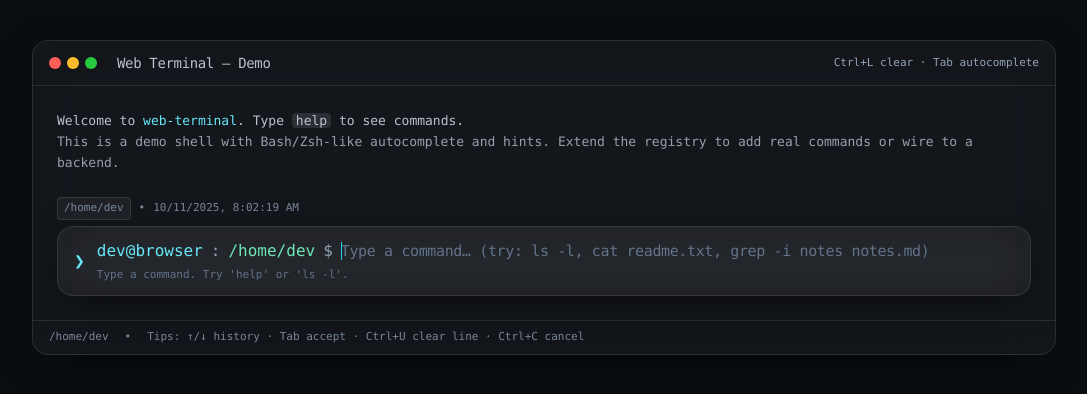
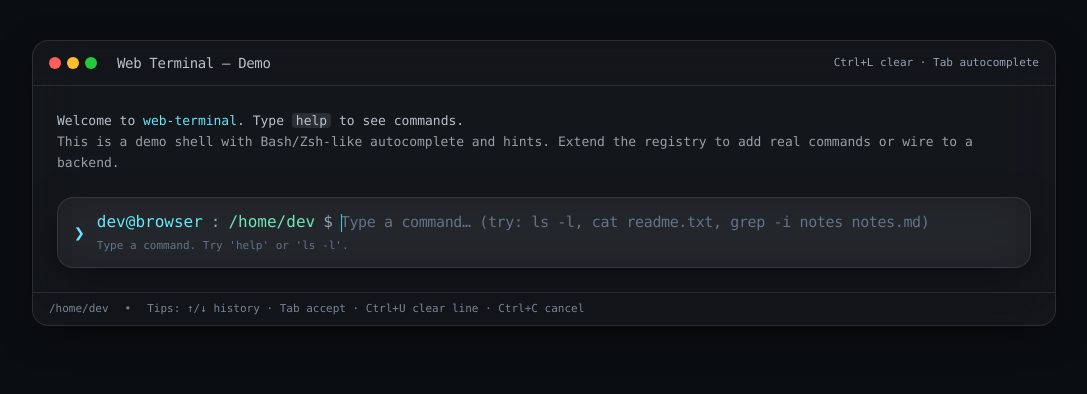
Before and after one commit to frelseRS/NeXterminal, a React (Vite) app: page / in a window 1280 px wide. Shown: the top 394 px of the page, without its empty margins (96-1183 px from the left). Built offline with nearby package versions, Linux system fonts and the light colour scheme.

Commit message:
Removed redundant timestamp

```diff
--- a/src/App.tsx
+++ b/src/App.tsx
@@ -143,6 +143,8 @@ export default function App(): JSX.Element {
                   <span>{new Date(h.ts).toLocaleTimeString()}</span>
                   <span>•</span>
                   <span className={"px-1.5 py-0.5 rounded border " + (lastExit === 0 ? "border-emerald-400/30 text-emerald-300/90 bg-emerald-500/5" : "border-rose-400/30 text-rose-300/90 bg-rose-500/5")}>exit {lastExit}</span>
+                  <span>•</span>
+                  {/* <span>Time elapsed </span> */}
                 </div>
                 <Block>
                   <div className="px-4 py-2.5 border-b border-white/10 flex items-center gap-2">
@@ -160,11 +162,7 @@ export default function App(): JSX.Element {
 
             {/* Live prompt */}
             <div className="group">
-              <div className="flex items-center gap-2 text-[11px] text-slate-400/80 mb-1.5">
-                <span className="px-1.5 py-0.5 rounded bg-white/5 border border-white/10">{fs.cwd}</span>
-                <span>•</span>
-                <span>{nowStr()}</span>
-              </div>
+
               <Block>
                 <div className="px-3 sm:px-4 py-3 relative">
                   <div className="flex items-center gap-3">
```
